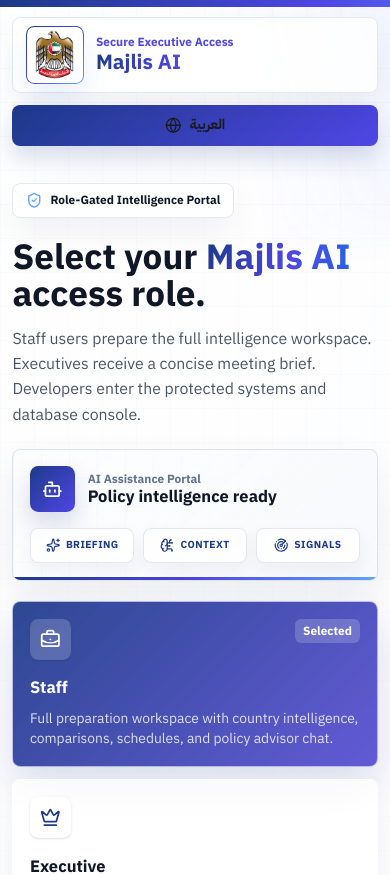
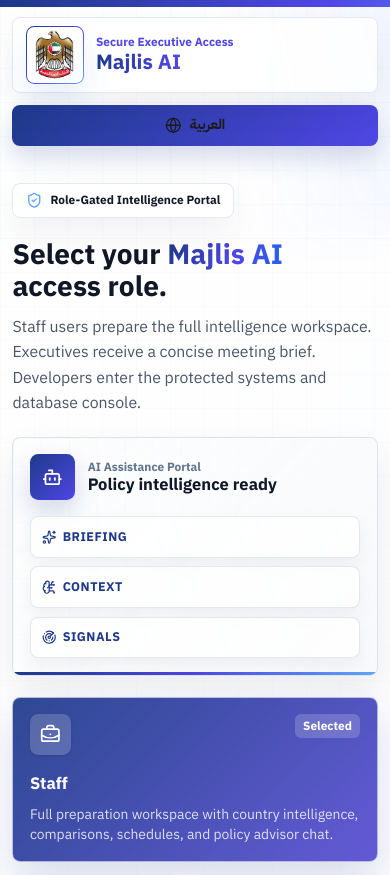
Before and after one commit to roba-6734/agentera-hackathon, a React (Vite) app: page / in a window 390 px wide. Shown: the top 875 px of the page. Built offline with nearby package versions, Linux system fonts and the light colour scheme.

Commit message:
feat(hooks): add useGsapScrollCards hook for scroll-triggered card revea

```diff
--- a/package.json
+++ b/package.json
@@ -16,6 +16,7 @@
     "@vitejs/plugin-react": "^5.0.4",
     "dotenv": "^17.2.3",
     "express": "^4.21.2",
+    "gsap": "^3.15.0",
     "lucide-react": "^0.546.0",
     "motion": "^12.23.24",
     "openai": "^6.42.0",
--- a/src/App.tsx
+++ b/src/App.tsx
@@ -16,14 +16,20 @@
 import { AppRole, AppSession, PrebuiltCountry, UaeIndicator, activeTabCode } from "./types";
 import { ShieldAlert, Layers, Award, Landmark, Eye, ArrowRight, FileText, CheckCircle2, Activity, Cpu, ChevronDown, Crown, Target, Sparkles, UsersRound, BrainCircuit, MessageCircle, X, Bot } from "lucide-react";
 import { AnimatePresence, motion } from "motion/react";
+import { useGsapScrollCards } from "./hooks/useGsapScrollCards";
 
 const SESSION_STORAGE_KEY = "majlis-ai-session";
 
 const workspacePanelMotion = {
-  initial: { opacity: 0, y: 18, filter: "blur(8px)" },
-  animate: { opacity: 1, y: 0, filter: "blur(0px)" },
-  exit: { opacity: 0, y: -10, filter: "blur(6px)" },
-  transition: { duration: 0.38, ease: "easeOut" },
+  initial: { opacity: 0, y: 22, scale: 0.992, filter: "blur(6px)" },
+  animate: { opacity: 1, y: 0, scale: 1, filter: "blur(0px)" },
+  exit: { opacity: 0, y: 10, scale: 0.996, filter: "blur(4px)" },
+  transition: {
+    duration: 0.54,
+    ease: [0.16, 1, 0.3, 1],
+    opacity: { duration: 0.34 },
+    filter: { duration: 0.42 },
+  },
 };
 
 interface CountryOption {
@@ -442,6 +448,15 @@
         },
       ]
     : [];
+
+  useGsapScrollCards([
+    session?.role,
+    activeCountry?.id,
+    activeTab,
+    language,
+    isGenerating,
+    showSignalsPanel,
+  ]);
 
   if (!session) {
     return (
@@ -952,7 +967,13 @@
         {/* CORE WORKSPACE BOARD */}
         <div className={`grid grid-cols-1 ${showSignalsPanel ? "xl:grid-cols-12" : ""} gap-6`} id="primary-workspace-grid-layout">
           {/* MAIN COLUMN PANELS: DISPLAY CHOSEN CATEGORY WORKSPACE COMPONENTS */}
-          <div className={`${showSignalsPanel ? "xl:col-span-8" : "xl:col-span-12"} space-y-6`} id="right-workspace-panel" style={{ direction: language === "ar" ? "rtl" : "ltr" }}>
+          <motion.div
+            layout
+            transition={{ layout: { duration: 0.46, ease: [0.16, 1, 0.3, 1] } }}
+            className={`${showSignalsPanel ? "xl:col-span-8" : "xl:col-span-12"} space-y-6`}
+            id="right-workspace-panel"
+            style={{ direction: language === "ar" ? "rtl" : "ltr" }}
+          >
             <AnimatePresence mode="wait">
               {activeTab === "debrief" && session.role === "staff" ? (
                 <motion.div key={`debrief-${selectedCountryCode || "new"}`} {...workspacePanelMotion}>
@@ -1027,7 +1048,7 @@
                 </motion.div>
               )}
             </AnimatePresence>
-          </div>
+          </motion.div>
 
           {showSignalsPanel && (
             <aside className="xl:col-span-4 xl:sticky xl:top-6 xl:self-start" id="strategic-signals-side-panel">
--- a/src/components/AuthPortal.tsx
+++ b/src/components/AuthPortal.tsx
@@ -146,13 +146,14 @@
                 <h2 className="text-3xl sm:text-5xl font-serif font-bold text-slate-vip leading-tight break-words">
                   {isEn ? (
                     <>
-                      Select your <span className="auth-gradient-text">Majlis AI</span> access role.
+                      Select your <span className="auth-gradient-text">Majlis AI</span>{" "}
+                      <span className="auth-title-tail">access role.</span>
                     </>
                   ) : (
                     "اختر دور الدخول إلى مجلس AI."
                   )}
                 </h2>
-                <p className="text-sm sm:text-base text-gray-600 leading-7 max-w-xl">
+                <p className="auth-portal-copy text-sm sm:text-base text-gray-600 leading-7 max-w-xl">
                   {isEn
                     ? "Staff users prepare the full intelligence workspace. Executives receive a concise meeting brief. Developers enter the protected systems and database console."
                     : "يدخل فريق العمل إلى مساحة التحضير الكاملة، ويحصل القياديون على إحاطة موجزة، ويدخل المطورون إلى وحدة الأنظمة وقواعد البيانات المحمية."}
--- /dev/null
+++ b/src/hooks/useGsapScrollCards.ts
@@ -0,0 +1,129 @@
+import { type DependencyList, useLayoutEffect } from "react";
+import gsap from "gsap";
+import { ScrollTrigger } from "gsap/ScrollTrigger";
+
+gsap.registerPlugin(ScrollTrigger);
+
+const CARD_REVEAL_SELECTOR = [
+  "[data-gsap-card]",
+  ".auth-assist-card",
+  ".auth-role-card",
+  ".auth-panel",
+  ".ai-assist-card",
+  "#cabinet-briefing-upper-ribbon",
+  "#intelligence-hub-strip",
+  "#executive-briefing-control-ribbon",
+  "#executive-summary-panel",
+  "#executive-priority-stack > div",
+  "#executive-speaking-line-grid > div",
+  "#no-country-fallback",
+  "#executive-no-country-fallback",
+  "#country-profile-loading-state",
+  "#country-hero-card",
+  "#leadership-and-government-grid > div",
+  "#sectors-intelligence-section",
+  "#core-sectors-grid > div",
+  "#flagship-bilateral-builder",
+  "#briefing-action-point",
+  "#three-pillars-strategic-grid > article",
+  "#advisor-rendering-card",
+  "#talking-points-cards-grid > div",
+  "#one-pager-memo-metadata-table",
+  "#slide-player-card",
+  "#comparison-visual-charts-grid > div",
+  "#predictive-trends-grid > div",
+  "#sovereign-strategic-initiative-proposal",
+  "#staff-strategic-signals-monitor",
+  "#strategic-signals-top-five-list > article",
+  "#staff-strategic-meeting-debrief > *",
+  "#bilateral-calendar-module",
+  "#session-form-container",
+  "#scheduled-meetings-timeline > *",
+].join(",");
+
+function getRevealCards() {
+  const candidates = gsap.utils.toArray<HTMLElement>(CARD_REVEAL_SELECTOR);
+  const uniqueCards = new Set<HTMLElement>();
+
+  candidates.forEach((card) => {
+    if (card.closest("[data-gsap-reveal-skip]")) {
+      return;
+    }
+
+    if (card.dataset.gsapRevealed === "true") {
+      return;
+    }
+
+    if (card.offsetParent === null && card.getClientRects().length === 0) {
+      return;
+    }
+
+    uniqueCards.add(card);
+  });
+
+  return Array.from(uniqueCards);
+}
+
+export function useGsapScrollCards(dependencies: DependencyList = []) {
+  useLayoutEffect(() => {
+    if (typeof window === "undefined") {
+      return undefined;
+    }
+
+    const prefersReducedMotion = window.matchMedia("(prefers-reduced-motion: reduce)").matches;
+    if (prefersReducedMotion) {
+      return undefined;
+    }
+
+    const context = gsap.context(() => {
+      const cards = getRevealCards();
+
+      cards.forEach((card, index) => {
+        const revealDelay = Math.min(index % 4, 3) * 0.035;
+        const revealAnimation = {
+          autoAlpha: 1,
+          y: 0,
+          scale: 1,
+          filter: "blur(0px)",
+          duration: 0.78,
+          delay: revealDelay,
+          ease: "power3.out",
+          overwrite: "auto" as const,
+          clearProps: "opacity,visibility,transform,filter",
+          onComplete: () => {
+            card.dataset.gsapRevealed = "true";
+          },
+        };
+
+        gsap.set(card, {
+          autoAlpha: 0,
+          y: 24,
+          scale: 0.99,
+          filter: "blur(4px)",
+          transformOrigin: "50% 50%",
+        });
+
+        if (card.getBoundingClientRect().top < window.innerHeight * 0.88) {
+          gsap.to(card, revealAnimation);
+          return;
+        }
+
+        gsap.to(card, {
+          ...revealAnimation,
+          scrollTrigger: {
+            trigger: card,
+            start: "top 88%",
+            once: true,
+            invalidateOnRefresh: true,
+          },
+        });
+      });
+
+      ScrollTrigger.refresh();
+    });
+
+    return () => {
+      context.revert();
+    };
+  }, dependencies);
+}
--- a/src/index.css
+++ b/src/index.css
@@ -316,6 +316,14 @@
   background-clip: text;
   color: transparent;
   overflow-wrap: anywhere;
+}
+
+.auth-title-tail {
+  display: inline;
+}
+
+.auth-portal-copy {
+  width: 100%;
 }
 
 .auth-role-card {
@@ -696,6 +704,12 @@
     max-width: 100%;
   }
 
+  #majlis-auth-portal main {
+    width: 100%;
+    max-width: 100vw;
+    box-sizing: border-box;
+  }
+
   #majlis-auth-portal section,
   #majlis-auth-portal form,
   #majlis-auth-portal h2,
@@ -705,7 +719,31 @@
 
   #majlis-auth-portal h2,
   #majlis-auth-portal p {
-    overflow-wrap: anywhere;
+    overflow-wrap: break-word;
+    word-break: normal;
+  }
+
+  .auth-title-tail {
+    display: block;
+  }
+
+  .auth-portal-copy {
+    max-width: 100% !important;
+  }
+
+  #majlis-auth-portal h2 {
+    font-size: clamp(1.65rem, 5.8vw, 2rem);
+    line-height: 1.14;
+  }
+
+  .auth-assist-card .grid {
+    grid-template-columns: 1fr;
+  }
+
+  .ai-node-pill {
+    justify-content: flex-start;
+    padding: 0.6rem 0.7rem;
+    font-size: 0.76rem;
   }
 
   #header-internal-container,
@@ -803,10 +841,21 @@
   }
 }
 
+@media (max-width: 640px) {
+  .auth-portal-copy {
+    max-width: 22rem !important;
+  }
+}
+
 @media (max-width: 479px) {
+  .auth-portal-copy {
+    max-width: calc(100vw - 1.5rem) !important;
+  }
+
   #majlis-auth-portal h2 {
-    font-size: clamp(1.85rem, 9vw, 2.25rem);
-    line-height: 1.08;
+    font-size: clamp(1.65rem, 7.2vw, 2rem);
+    line-height: 1.14;
+    max-width: calc(100vw - 1.5rem);
   }
 
   #majlis-auth-portal main {
```
Also changed, not shown: 1 other file (tests, documents, lock files or other folders).
